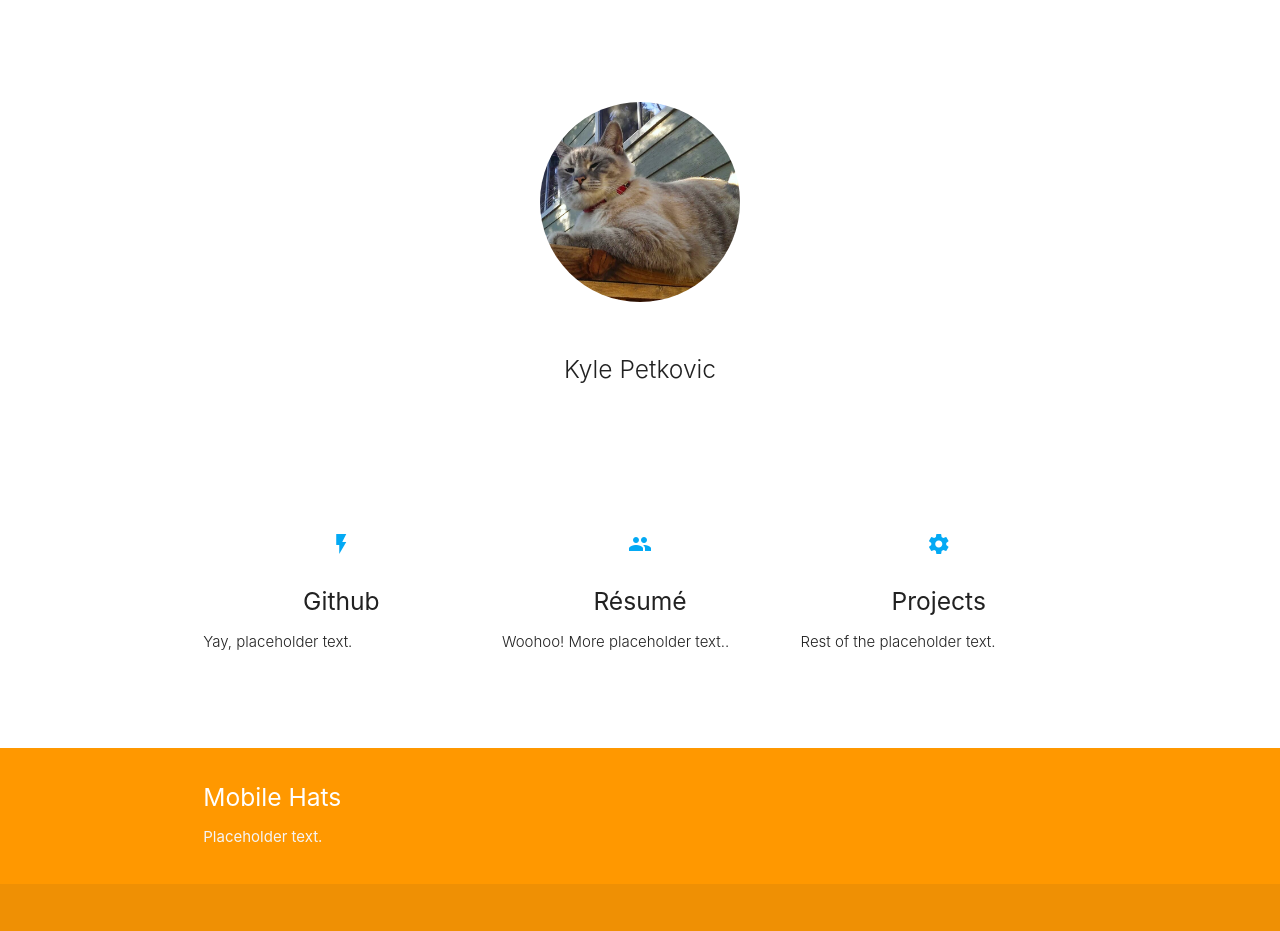
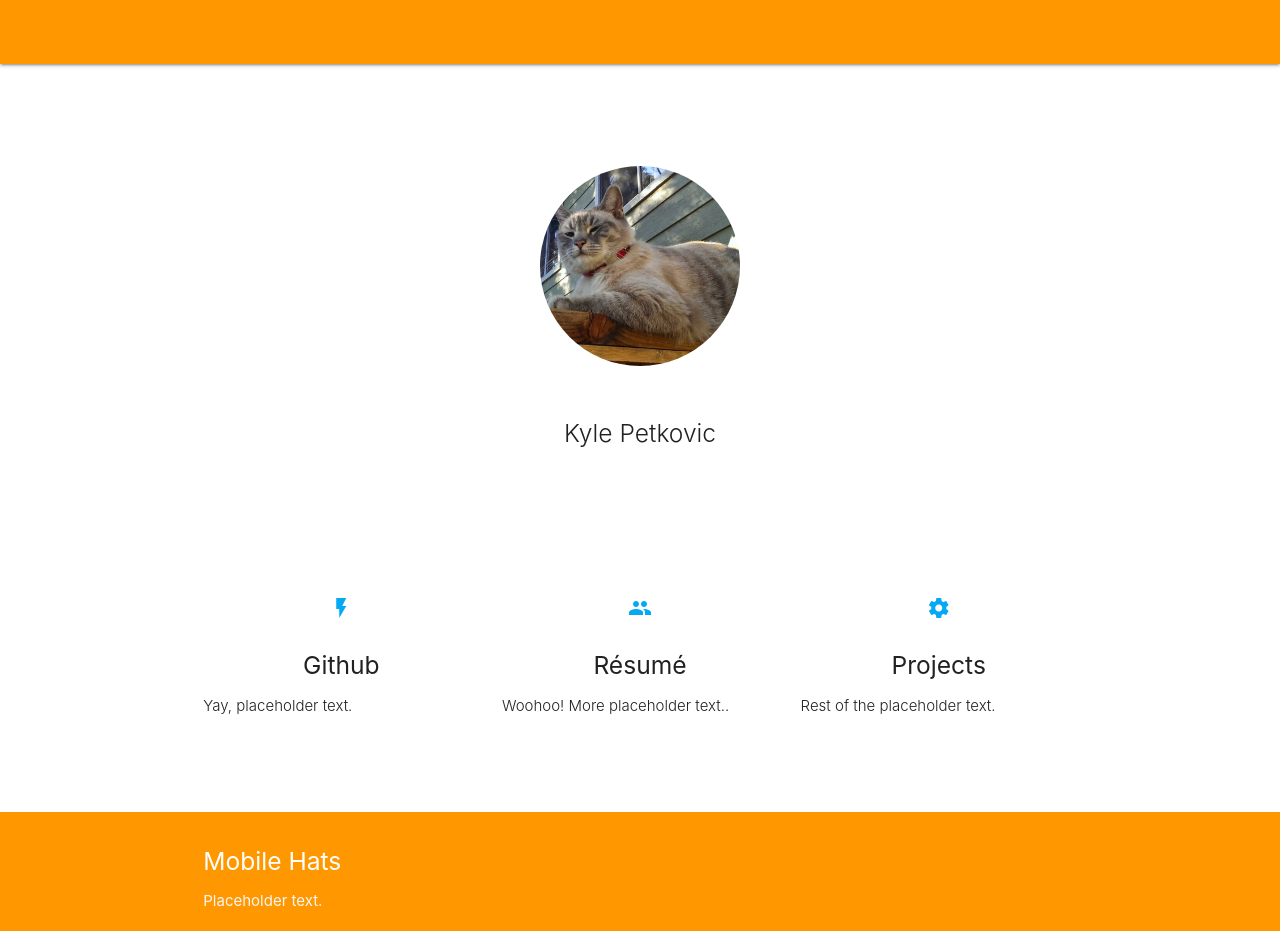
Before and after one commit to KylePetko/Me, a plain HTML site: page index.html in a window 1280 px wide. Shown: the top 931 px of the page. Drawn offline with nearby package versions, Linux system fonts and the light colour scheme; a script that the page names is missing.

Commit message:
Update index.html

```diff
--- a/index.html
+++ b/index.html
@@ -28,7 +28,9 @@
 
 <body>
 
+  <nav class="orange" role="navigation">
 
+  </nav>
   <div class="section no-pad-bot" id="index-banner">
     <div class="container">
       <br><br>
@@ -80,6 +82,7 @@
     <br><br>
   </div>
 
+
   <footer class="page-footer orange">
     <div class="container">
       <div class="row">
```
